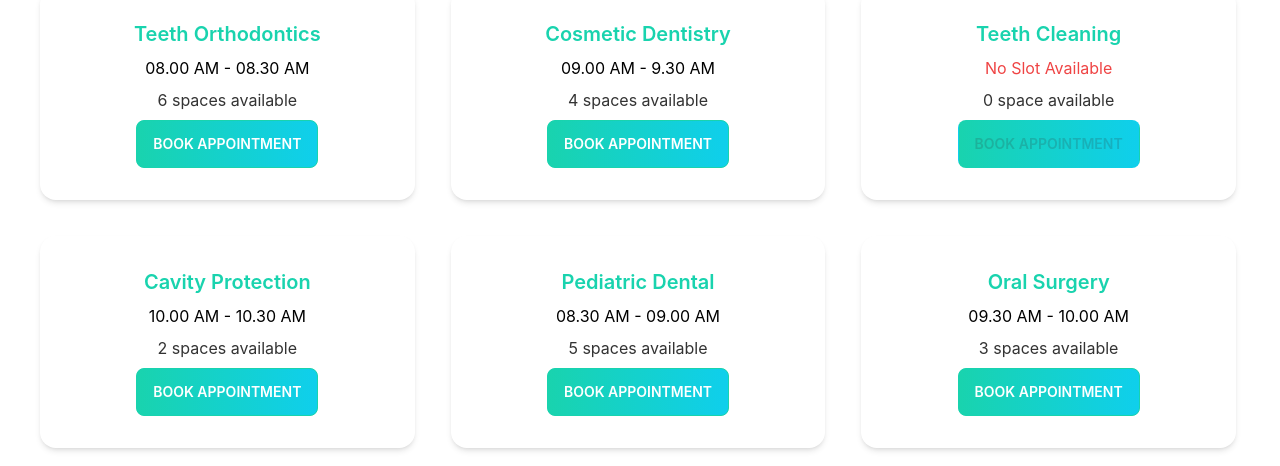
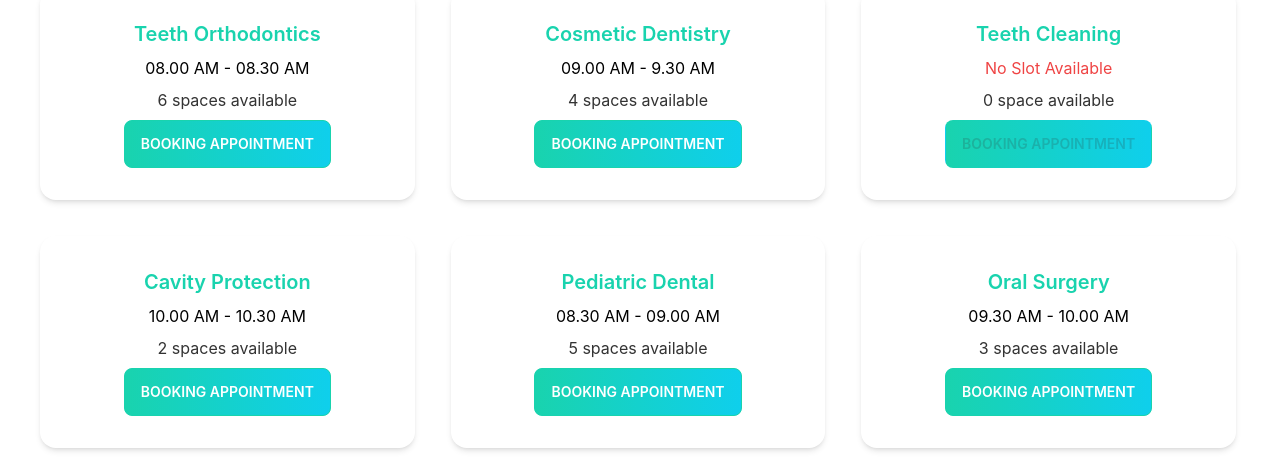
Before and after one commit to srdo96/doctors-portal-client, a React (Create React App) app: page /appointment in a window 1280 px wide. Shown: the part 1020-1486 px from the top of the page. Built offline with nearby package versions, Linux system fonts and the light colour scheme.

Commit message:
add BookingModal

```diff
--- a/src/Pages/Appointment/Appointment.js
+++ b/src/Pages/Appointment/Appointment.js
@@ -4,6 +4,7 @@ import AvailableAppointments from "./AvailableAppointments";
 
 const Appointment = () => {
   const [selectedDate, setSelectedDate] = useState(new Date());
+
   return (
     <div>
       <AppointmentBanner
--- a/src/Pages/Appointment/AvailableAppointments.js
+++ b/src/Pages/Appointment/AvailableAppointments.js
@@ -1,10 +1,12 @@
 import { format } from "date-fns";
 import React, { useEffect, useState } from "react";
 import AvailableServiceCard from "./AvailableServiceCard";
+import BookingModal from "./BookingModal";
 
 const AvailableAppointments = ({ selectedDate }) => {
   const [services, setServices] = useState([]);
-
+  const [book, setBook] = useState(null);
+  console.log(book);
   useEffect(() => {
     fetch("services.json")
       .then((res) => res.json())
@@ -17,9 +19,14 @@ const AvailableAppointments = ({ selectedDate }) => {
       </h3>
       <dir className="grid grid-cols-1 md:grid-cols-2 lg:grid-cols-3 gap-9 mr-11">
         {services.map((service) => (
-          <AvailableServiceCard key={service._id} service={service} />
+          <AvailableServiceCard
+            key={service._id}
+            service={service}
+            setBook={setBook}
+          />
         ))}
       </dir>
+      {book && <BookingModal book={book} selectedDate={selectedDate} />}
     </div>
   );
 };
--- a/src/Pages/Appointment/AvailableServiceCard.js
+++ b/src/Pages/Appointment/AvailableServiceCard.js
@@ -1,12 +1,11 @@
 import React from "react";
-import Button from "../Shared/Button";
 
-const AvailableServiceCard = ({ service }) => {
+const AvailableServiceCard = ({ service, setBook }) => {
   const { name, slots } = service;
   return (
-    <div class="card lg:max-w-lg  shadow-md">
-      <div class="card-body items-center text-center">
-        <h2 class="card-title text-secondary">{name}</h2>
+    <div className="card lg:max-w-lg  shadow-md">
+      <div className="card-body items-center text-center">
+        <h2 className="card-title text-secondary">{name}</h2>
         <p className="text-black">
           {slots.length > 0 ? (
             <span>{slots[0]}</span>
@@ -17,8 +16,15 @@ const AvailableServiceCard = ({ service }) => {
         <p>
           {slots.length} {slots.length > 1 ? "spaces" : "space"} available
         </p>
-        <div class="card-actions justify-end">
-          <Button text="Book Appointment" isDisabled={!slots.length} />
+        <div className="card-actions justify-end">
+          <label
+            disabled={slots.length === 0 && "disabled"}
+            onClick={() => setBook(service)}
+            for="booking-modal"
+            class="btn modal-button btn btn-secondary uppercase text-white bg-gradient-to-r from-secondary to-primary"
+          >
+            Booking Appointment
+          </label>
         </div>
       </div>
     </div>
--- /dev/null
+++ b/src/Pages/Appointment/BookingModal.js
@@ -0,0 +1,63 @@
+import { format } from "date-fns";
+import React from "react";
+
+const BookingModal = ({ book, selectedDate }) => {
+  const { name, slots } = book;
+  return (
+    <div>
+      <input type="checkbox" id="booking-modal" className="modal-toggle" />
+      <div className="modal modal-bottom sm:modal-middle">
+        <div className="modal-box">
+          <label
+            for="booking-modal"
+            className="btn btn-sm btn-circle absolute right-2 top-2"
+          >
+            ✕
+          </label>
+          <h3 className="font-bold text-lg mb-12">{name}</h3>
+          <input
+            value={format(selectedDate, "PP")}
+            type="text"
+            placeholder="Date"
+            disabled
+            class="input input-bordered w-full max-w-lg"
+          />
+          <input
+            value={slots[0]}
+            type="text"
+            placeholder="Slot"
+            disabled
+            class="input input-bordered w-full max-w-lg mt-6"
+          />
+          <input
+            type="text"
+            placeholder="Full Name"
+            class="input input-bordered w-full max-w-lg my-6"
+          />
+          <input
+            type="text"
+            placeholder="Phone Number"
+            class="input input-bordered w-full max-w-lg"
+          />
+          <input
+            type="text"
+            placeholder="Email"
+            class="input input-bordered w-full max-w-lg my-6"
+          />
+
+          <div className="modal-action">
+            <label
+              uppercase
+              for="booking-modal"
+              className="btn w-full max-w-lg"
+            >
+              Submit
+            </label>
+          </div>
+        </div>
+      </div>
+    </div>
+  );
+};
+
+export default BookingModal;
--- a/src/Pages/Shared/Button.js
+++ b/src/Pages/Shared/Button.js
@@ -1,11 +1,8 @@
 import React from "react";
 
-const Button = ({ text = "Get Started", isDisabled = false }) => {
+const Button = ({ text = "Get Started" }) => {
   return (
-    <button
-      disabled={isDisabled}
-      className="btn btn-secondary uppercase  text-white bg-gradient-to-r from-secondary to-primary"
-    >
+    <button className="btn btn-secondary uppercase  text-white bg-gradient-to-r from-secondary to-primary">
       {text}
     </button>
   );
```
